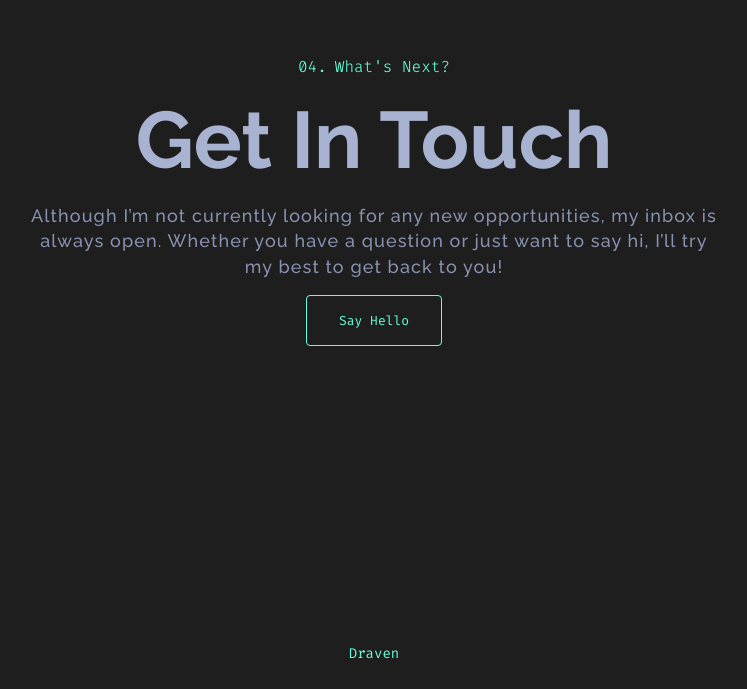
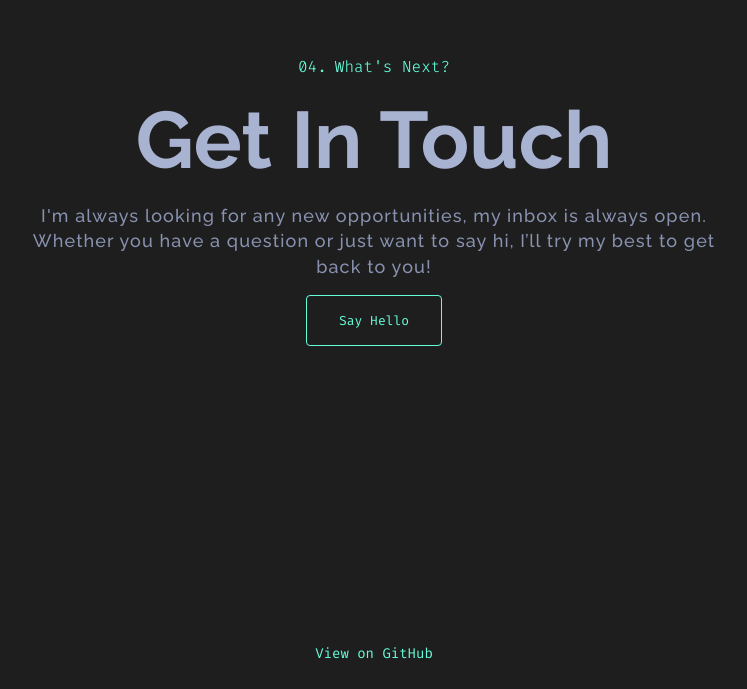
Before and after one commit to lohitkolluri/Portfolio, a Next.js app: page / in a window 1280 px wide. Shown: the part 3660-4349 px from the top of the page, without its empty margins (266-1013 px from the left). Built offline with nearby package versions, Linux system fonts and the light colour scheme.

Commit message:
Minor TouchUP

```diff
--- a/src/sections/Contact.tsx
+++ b/src/sections/Contact.tsx
@@ -18,7 +18,7 @@ function Contact() {
       <h2 className="contact-title">What&apos;s Next?</h2>
       <h2 className="contact-sub-title">Get In Touch</h2>
       <p className="contact-text">
-        Although I’m not currently looking for any new opportunities, my inbox
+        I'm always looking for any new opportunities, my inbox
         is always open. Whether you have a question or just want to say hi, I’ll
         try my best to get back to you!
       </p>
--- a/src/sections/Footer.tsx
+++ b/src/sections/Footer.tsx
@@ -1,4 +1,3 @@
-import Link from "next/link";
 import React, { useEffect, useState } from "react";
 import { FaRegStar } from "react-icons/fa";
 import { FiGitBranch } from "react-icons/fi";
@@ -9,15 +8,34 @@ function Footer() {
     forks: null,
   });
 
+  useEffect(() => {
+    // Fetch GitHub information here and update state
+    // Example using GitHub API:
+    // fetch('https://api.github.com/repos/lohitkolluri/your-repo')
+    //   .then(response => response.json())
+    //   .then(data => setGitHubInfo({ stars: data.stargazers_count, forks: data.forks_count }));
+  }, []);
+
   return (
     <footer>
-      <Link
-        href="https://github.com/lohitkolluri"
+      <a
+        href="https://github.com/lohitkolluri/Portfolio"
         target="_blank"
+        rel="noopener noreferrer"
         className="footer-link"
       >
-        <span className="footer-info">Draven</span>
-      </Link>
+        <span className="footer-info">View on GitHub</span>
+      </a>
+      {githubInfo.stars !== null && (
+        <span className="footer-icon">
+          <FaRegStar /> {githubInfo.stars}
+        </span>
+      )}
+      {githubInfo.forks !== null && (
+        <span className="footer-icon">
+          <FiGitBranch /> {githubInfo.forks}
+        </span>
+      )}
     </footer>
   );
 }
```
